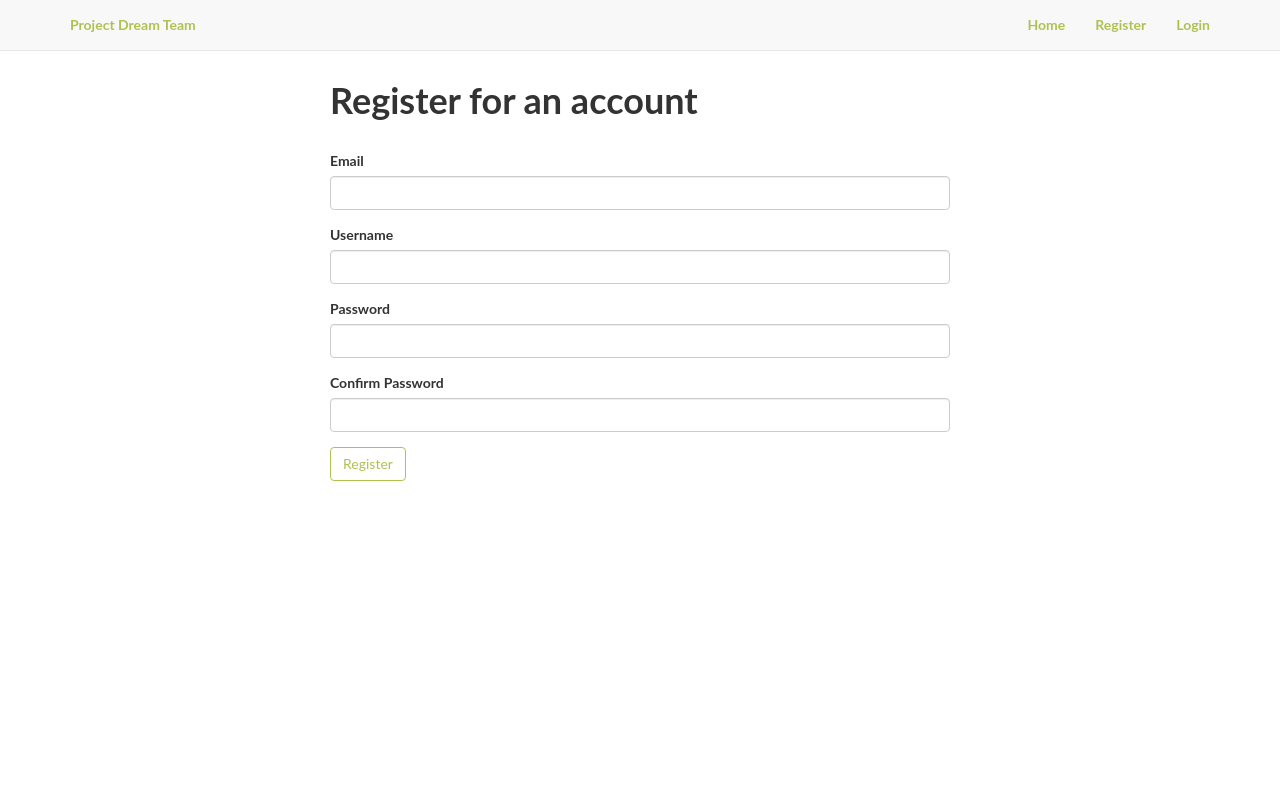
After one commit to SirWaithaka/fuzzy-job-application, a Flask app: page /register in a window 1280 px wide. The commit adds this page. Run offline with Flask 2, Linux system fonts and the light colour scheme; parts of the project's set-up code (start-up, migrations or seed data) failed here and were passed over; some libraries are stand-ins or nearby versions.

Commit message:
Added login logout functionality

```diff
--- /dev/null
+++ b/app/auth/__init__.py
@@ -0,0 +1,5 @@
+from flask import Blueprint
+
+auth = Blueprint('auth', __name__)
+
+from . import views
--- /dev/null
+++ b/app/auth/forms.py
@@ -0,0 +1,32 @@
+from flask_wtf import FlaskForm
+from wtforms import PasswordField, StringField, SubmitField, ValidationError
+from wtforms.validators import DataRequired, Email, EqualTo
+
+from ..models import User
+
+class RegistrationForm(FlaskForm):
+    """
+    Allows users to create new accounts
+    """
+    email = StringField('Email', validators = [DataRequired(), Email()])
+    username = StringField('Username', validators = [DataRequired()])
+    password = PasswordField('Password', validators = [DataRequired()])
+    confirm_password = PasswordField('Confirm Password')
+    submit = SubmitField('Register')
+
+    def validate_email(self, field):
+        if User.query.filter_by(email=field.data).first():
+            raise ValidationError('Email is already in use.')
+
+    def validate_username(self, field):
+        if User.query.filter_by(username=field.data).first():
+            raise ValidationError("Username is already in use.")
+
+
+class LoginForm(FlaskForm):
+    """
+    Allows users to login
+    """
+    email = StringField("Email", validators = [DataRequired(), Email()])
+    password = PasswordField("Password", validators = [DataRequired()])
+    submit = SubmitField("Login")
--- /dev/null
+++ b/app/auth/views.py
@@ -0,0 +1,60 @@
+from flask import flash, redirect, render_template, url_for
+from flask_login import login_required, login_user, logout_user
+
+
+from . import auth
+from .forms import LoginForm, RegistrationForm
+from .. import db
+from ..models import User
+
+@auth.route('/login', methods = ['GET', 'POST'])
+def login():
+    form = LoginForm()
+    if form.validate_on_submit():
+
+        # check whether user exists in the database
+        # check whether password matches database record
+        user = User.query.filter_by(email=form.email.data).first()
+        if user is not None and user.verify_password(form.password.data):
+
+            # login user
+            login_user(user)
+
+            # redirect user to dashboard
+            return redirect(url_for('home.index'))
+
+        # when login details are incorrect
+        else:
+            flash("Invalid Email or Password. Try again.")
+
+    return render_template('auth/login.html', form=form, title="Login")
+
+@auth.route('/register', methods = ['GET', 'POST'])
+def register():
+    form = RegistrationForm()
+    if form.validate_on_submit():
+        user = User(email=form.email.data,
+                    username=form.username.data,
+                    password=form.password.data)
+
+        # add user to database
+        db.session.add(user)
+        db.session.commit()
+        flash("You have successfully registered! You may now login.")
+
+        # redirect to the login page
+        return redirect(url_for("auth.login"))
+
+    return render_template('auth/register.html', form=form, title="Register")
+
+@auth.route('/logout')
+@login_required
+def logout():
+    """
+    Logout users
+    """
+    logout_user
+    flash("You have successfully been logged out.")
+
+    # redirect to the login page
+    return redirect(url_for("auth.login"))
--- /dev/null
+++ b/app/home/forms.py
@@ -0,0 +1,6 @@
+from flask_wtf import FlaskForm
+
+class ApplicationForm(FlaskForm):
+    """
+    Allows users to apply for a position
+    """
--- a/app/home/views.py
+++ b/app/home/views.py
@@ -1,11 +1,14 @@
 from flask import render_template
+from flask_login import current_user, login_required
 
 from . import home
 
 @home.route('/')
+@login_required
 def index():
     return render_template('home/index.html')
 
 @home.route('/jobs')
+@login_required
 def jobs():
     return render_template('home/jobs.html')
--- /dev/null
+++ b/app/static/css/style.css
@@ -0,0 +1,124 @@
+body, html {
+  width: 100%;
+  height: 100%;
+}
+
+body, h1, h2, h3 {
+  font-family: "Lato", "Helvetica Neue", Helvetica, Arial, sans-serif;
+  font-weight: 700;
+}
+
+a, .navbar-default .navbar-brand, .navbar-default .navbar-nav>li>a {
+  color: #aec251;
+}
+
+a:hover, .navbar-default .navbar-brand:hover, .navbar-default .navbar-nav>li>a:hover {
+  color: #687430;
+}
+
+footer {
+  padding: 50px 0;
+  background-color: #f8f8f8;
+}
+
+p.copyright {
+  margin: 15px 0 0;
+}
+
+.alert-info {
+  width: 50%;
+  margin: auto;
+  color: #687430;
+  background-color: #e6ecca;
+  border-color: #aec251;
+}
+
+.btn-default {
+  border-color: #aec251;
+  color: #aec251;
+}
+
+.btn-default:hover {
+  background-color: #aec251;
+}
+
+.center {
+  margin: auto;
+  width: 50%;
+  padding: 10px;
+}
+
+.content-section {
+  padding: 50px 0;
+  border-top: 1px solid #e7e7e7;
+}
+
+.footer, .push {
+  clear: both;
+  height: 4em;
+}
+
+.intro-divider {
+  width: 400px;
+  border-top: 1px solid #f8f8f8;
+  border-bottom: 1px solid rgba(0,0,0,0.2);
+}
+
+.intro-header {
+  padding-top: 50px;
+  padding-bottom: 50px;
+  text-align: center;
+  color: #f8f8f8;
+  background: url(../img/intro-bg.jpg) no-repeat center center;
+  background-size: cover;
+  height: 100%;
+}
+
+.intro-message {
+  position: relative;
+  padding-top: 20%;
+  padding-bottom: 20%;
+}
+
+.intro-message > h1 {
+  margin: 0;
+  text-shadow: 2px 2px 3px rgba(0,0,0,0.6);
+  font-size: 5em;
+}
+
+.intro-message > h3 {
+  text-shadow: 2px 2px 3px rgba(0,0,0,0.6);
+}
+
+.lead {
+  font-size: 18px;
+  font-weight: 400;
+}
+
+.topnav {
+  font-size: 14px;
+}
+
+.wrapper {
+  min-height: 100%;
+  height: auto !important;
+  height: 100%;
+  margin: 0 auto -4em;
+}
+
+.outer {
+    display: table;
+    position: absolute;
+    height: 70%;
+    width: 100%;
+}
+
+.middle {
+    display: table-cell;
+    vertical-align: middle;
+}
+
+.inner {
+    margin-left: auto;
+    margin-right: auto;
+}
--- /dev/null
+++ b/app/templates/auth/register.html
@@ -0,0 +1,13 @@
+{% import "bootstrap/wtf.html" as wtf %}
+{% extends "layout.html" %}
+{% block title %}Register{% endblock %}
+
+{% block main %}
+<div class="content-section">
+  <div class="center">
+    <h1>Register for an account</h1>
+    <br>
+    {{ wtf.quick_form(form) }}
+  </div>
+</div>
+{% endblock %}
--- a/app/templates/home/index.html
+++ b/app/templates/home/index.html
@@ -1,5 +1,5 @@
 {% extends "layout.html" %}
-{% block body %}
+{% block main %}
 <div class="">
   <h1>Hello world</h1>
 </div>
--- a/app/templates/home/jobs.html
+++ b/app/templates/home/jobs.html
@@ -1,5 +1,5 @@
 {% extends "layout.html" %}
-{% block body %}
+{% block main %}
 <div class="">
   <h1>Currently no jobs listed</h1>
 </div>
--- a/app/templates/layout.html
+++ b/app/templates/layout.html
@@ -2,12 +2,44 @@
 <html>
   <head>
     <meta charset="utf-8">
-    <title>Fuzzy</title>
+    <title>{{ title }} | Project Dream Team</title>
+    <link href="https://maxcdn.bootstrapcdn.com/bootstrap/3.3.7/css/bootstrap.min.css" rel="stylesheet">
+    <link href="{{ url_for('static', filename='css/style.css') }}" rel="stylesheet">
+    <link rel="shortcut icon" href="{{ url_for('static', filename='img/favicon.ico') }}">
   </head>
   <body>
-    <main>
-      {% block body %}
+    <nav class="navbar navbar-default navbar-fixed-top topnav" role="navigation">
+      <div class="container topnav">
+        <div class="navbar-header">
+          <button type="button" class="navbar-toggle" data-toggle="collapse" data-target="#bs-example-navbar-collapse-1">
+            <span class="sr-only">Toggle navigation</span>
+            <span class="icon-bar"></span>
+            <span class="icon-bar"></span>
+            <span class="icon-bar"></span>
+          </button>
+          <a class="navbar-brand topnav" href="{{ url_for('home.index') }}">Project Dream Team</a>
+        </div>
+        <div class="collapse navbar-collapse" id="bs-example-navbar-collapse-1">
+
+          <ul class="nav navbar-nav navbar-right">
+            {% if current_user.is_authenticated %}
+              <li><a href="{{ url_for('home.jobs') }}">Dashboard</a></li>
+              <li><a href="{{ url_for('auth.logout') }}">Logout</a></li>
+              <li><a href="#"><i class="fa fa-user">Hi, {{ current_user.username }}!</i></a></li>
+
+            {% else %}
+            <li><a href="{{ url_for('home.index') }}">Home</a></li>
+            <li><a href="{{ url_for('auth.register') }}">Register</a></li>
+            <li><a href="{{ url_for('auth.login') }}">Login</a></li>
+            {% endif %}
+          </ul>
+        </div>
+      </div>
+    </nav>
+    <div class="wrapper">
+      {% block main %}
       {% endblock %}
-    </main>
+      <div class="push"></div>
+    </div>
   </body>
 </html>
--- a/instance/config.py
+++ b/instance/config.py
@@ -1,2 +1,3 @@
 SECRET_KEY="@#$%PLMNBHUYTFCXZSE&*"
-SQLALCHEMY_DATABASE_URI="mysql://root:kenzy@localhost:3306/fuzzy"
+SQLALCHEMY_DATABASE_URI="mysql://fuzzy:fuzzify@localhost:3306/fuzzy"
+SQLALCHEMY_TRACK_MODIFICATIONS=False
```
Also changed, not shown: app/__init__.py (+22 -0 lines), app/models.py (added, +47 -0 lines), app/templates/auth/login.html (added, +17 -0 lines), 1 other file.
